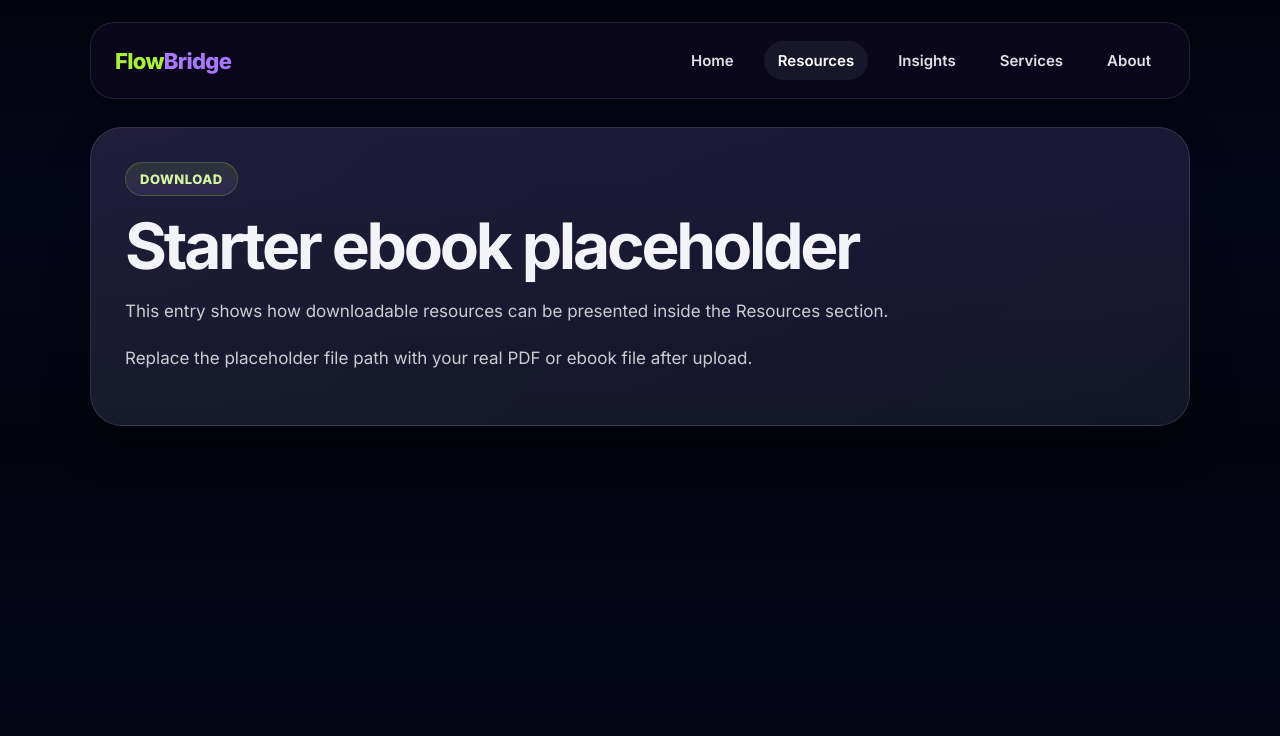
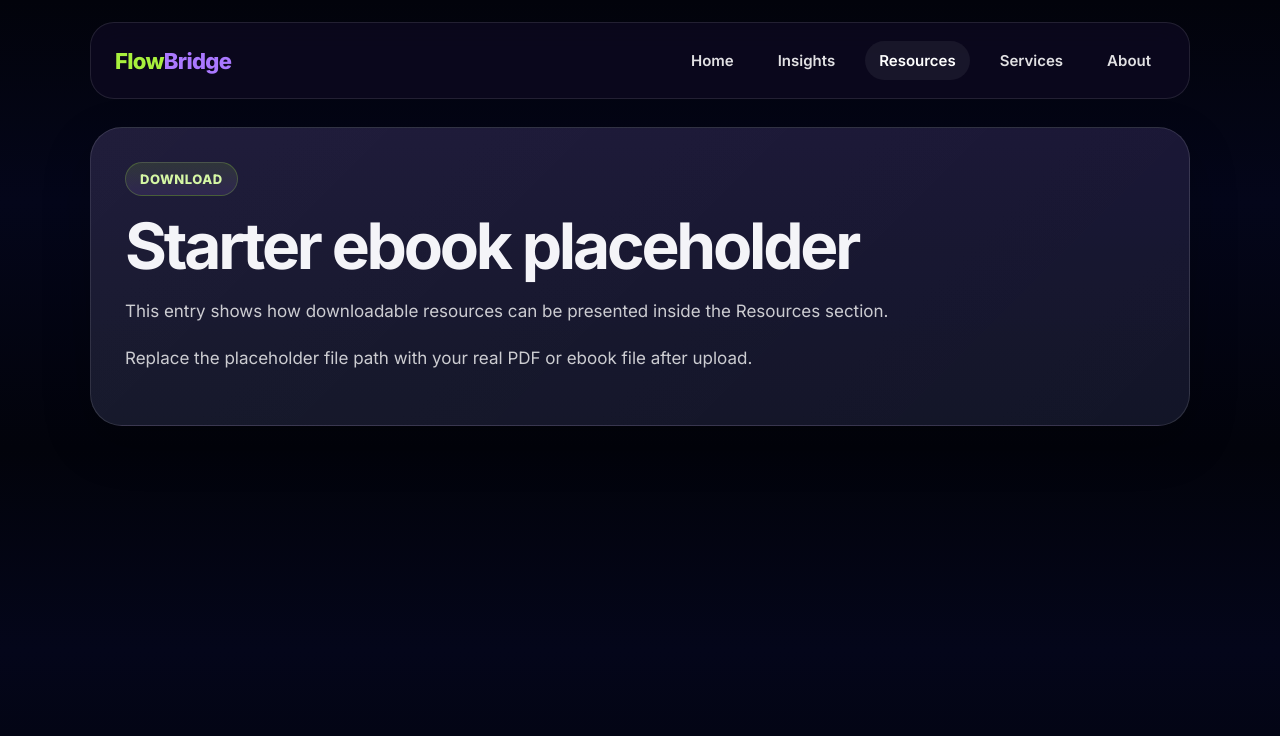
Before and after one commit to unqasad/flowbridge, a Jekyll site: the page built from _resources/starter-ebook.md, in a window 1280 px wide. Shown: the top 736 px of the page. Built offline with Jekyll 4.4.1, drawn with Linux system fonts in a browser that asks for light colours.

Commit message:
Update resource.html

```diff
--- a/_layouts/resource.html
+++ b/_layouts/resource.html
@@ -33,15 +33,18 @@
 <body>
   <div class="page">
     <header class="nav">
-      <div class="brand"><span class="green">Flow</span><span class="purple">Bridge</span></div>
-      <nav class="menu">
-        <a href="/index.html">Home</a>
-        <a href="/resources/" class="{% if page.collection == 'resources' %}active{% endif %}">Resources</a>
-        <a href="/insights/" class="{% if page.collection == 'insights' %}active{% endif %}">Insights</a>
-        <a href="/services.html">Services</a>
-        <a href="/about.html">About</a>
-      </nav>
-    </header>
+  <div class="brand">
+    <span class="green">Flow</span><span class="purple">Bridge</span>
+  </div>
+
+  <nav class="menu">
+    <a href="{{ '/index.html' | relative_url }}">Home</a>
+    <a href="{{ '/insights/' | relative_url }}">Insights</a>
+    <a href="{{ '/resources/' | relative_url }}" class="active">Resources</a>
+    <a href="{{ '/services.html' | relative_url }}">Services</a>
+    <a href="{{ '/about.html' | relative_url }}">About</a>
+  </nav>
+</header>
     <main class="card">
       {{ content }}
     </main>
```
